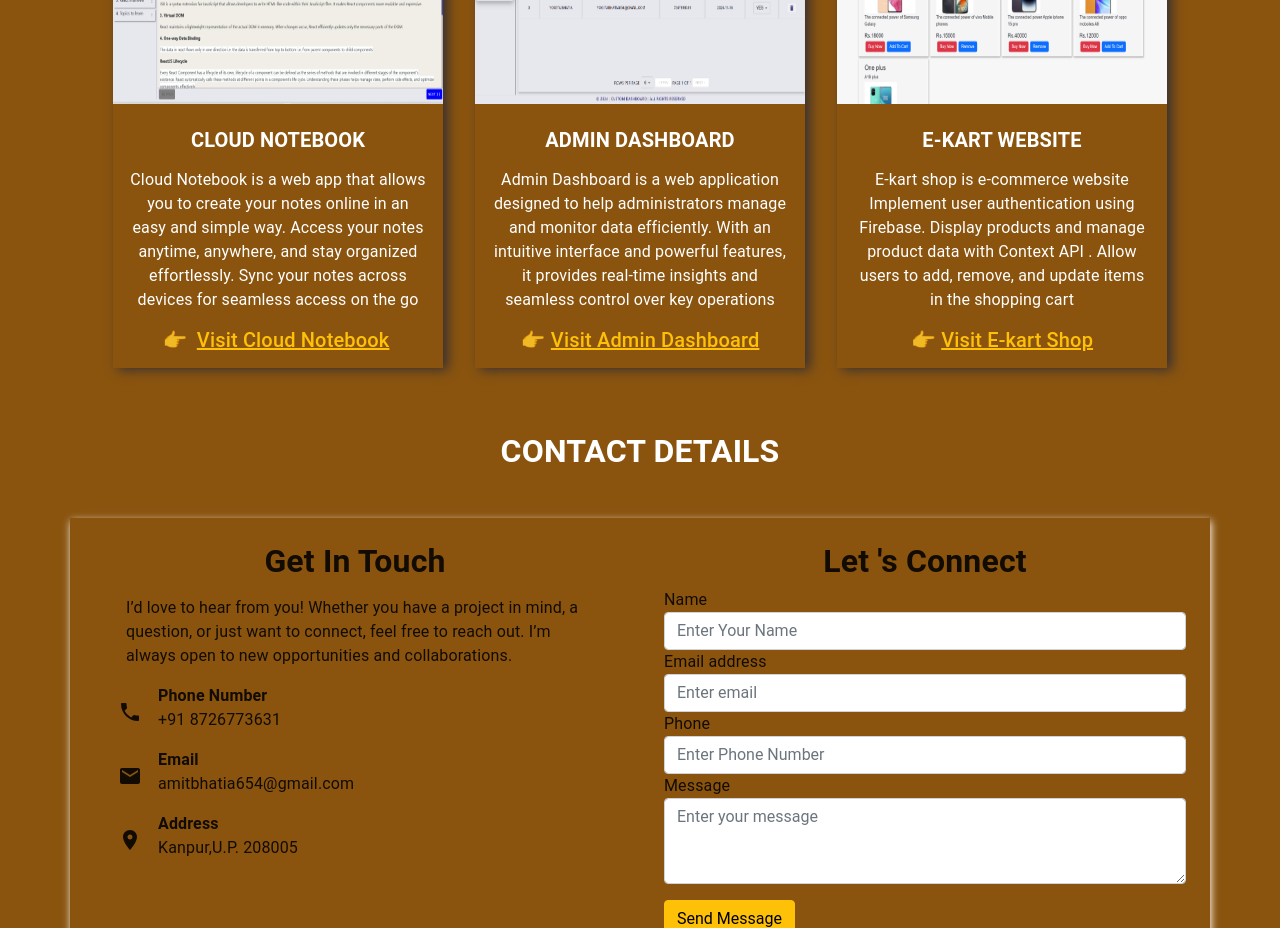
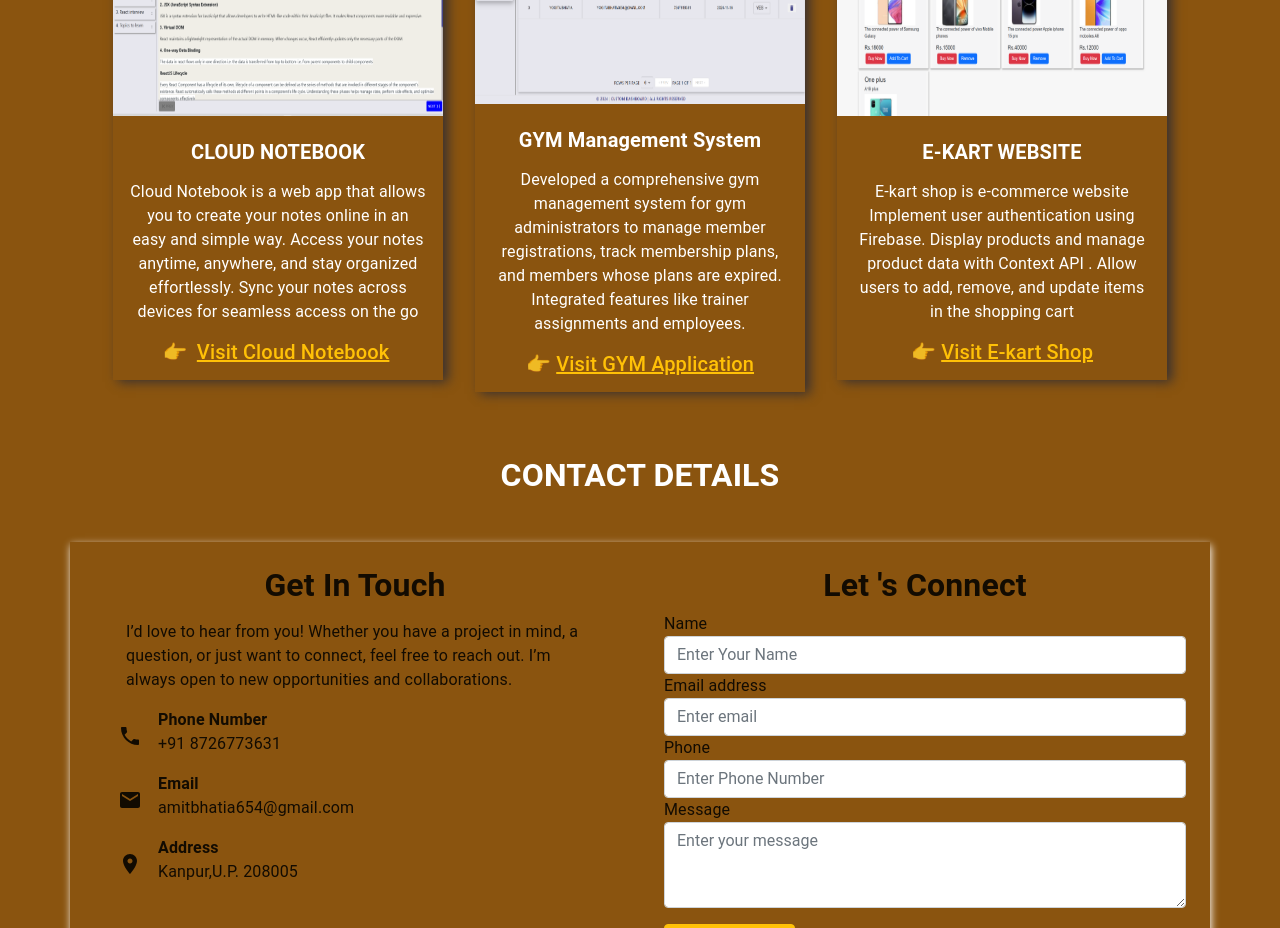
Before and after one commit to amitbhatia654/MyPortFolio, a React (Vite) app in the folder Amit Bhatia/: page / in a window 1280 px wide. Shown: the part 2640-3568 px from the top of the page. Built offline with nearby package versions, Linux system fonts and the light colour scheme.

Commit message:
update resume and project

```diff
--- a/Amit Bhatia/src/Components/Projects.jsx
+++ b/Amit Bhatia/src/Components/Projects.jsx
@@ -42,21 +42,23 @@ export default function Projects() {
               width={"330px"}
               height={"200px"}
             />
-            <h5 className="my-2 fw-bold text-white mt-4">ADMIN DASHBOARD</h5>
+            <h5 className="my-2 fw-bold text-white mt-4">
+              GYM Management System
+            </h5>
             <p className="mt-2 text-white mx-3">
-              Admin Dashboard is a web application designed to help
-              administrators manage and monitor data efficiently. With an
-              intuitive interface and powerful features, it provides real-time
-              insights and seamless control over key operations
+              Developed a comprehensive gym management system for gym
+              administrators to manage member registrations, track membership
+              plans, and members whose plans are expired. Integrated features
+              like trainer assignments and employees.
             </p>
 
             <h5 className="mb-3">
               👉{" "}
               <a
-                href="https://mern-dashboard-orpin.vercel.app/"
+                href="https://gym-mangement-frontend.vercel.app/"
                 className="text-warning"
               >
-                Visit Admin Dashboard
+                Visit GYM Application
               </a>
             </h5>
           </div>
```
Also changed, not shown: 1 other file (tests, documents, lock files or other folders).
